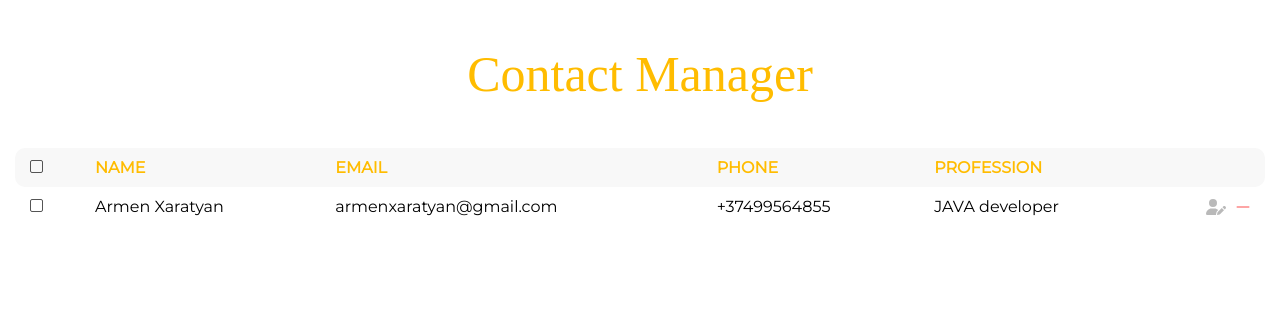
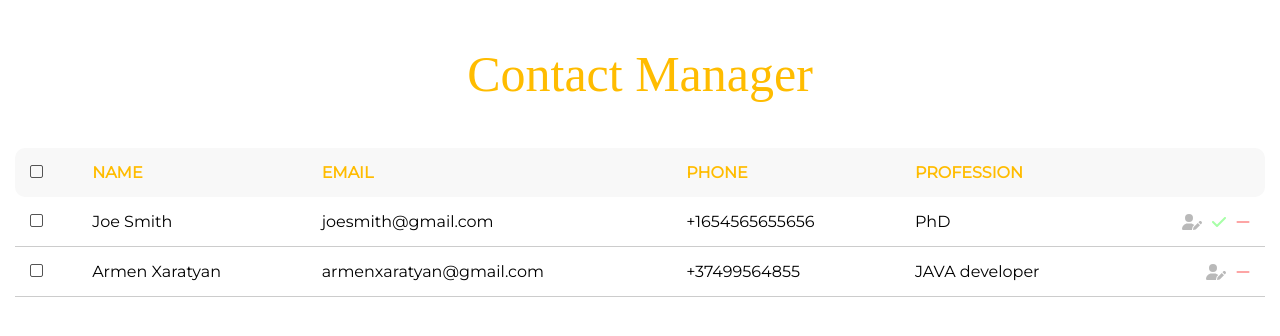
Before and after one commit to ghumash/ContactManager, a React (Create React App) app: page / in a window 1280 px wide. Both pictures are taken after a click on the icon 1243 px from the left and 206 px from the top of the page. Shown: the top 336 px of the page. Built offline with nearby package versions, Linux system fonts and the light colour scheme; a web font is replaced by a local one.

Commit message:
Feat: on delete icon on the "ListItem" component

```diff
--- a/src/List/List.css
+++ b/src/List/List.css
@@ -24,6 +24,6 @@
 }
 
 .swal-title:first-child {
-  margin-top: 95px;
+  margin-top: 96px;
 }
 /*sweet alert end*/
--- a/src/List/List.jsx
+++ b/src/List/List.jsx
@@ -1,6 +1,6 @@
 import "./List.css";
 import { list } from "../const";
-import Caption from "../Caption/Caption";
+import Caption from "./Caption/Caption";
 import ListHeader from "./ListHeader/ListHeader";
 import ListItem from "./ListItem/ListItem";
 
@@ -25,6 +25,7 @@ export default function List() {
 
   const onDelete = (id) => {
     setContacts(contacts.filter((contact) => contact.id !== id));
+    popup("Deleted!");
   };
 
   return (
--- a/src/List/ListHeader/ListHeader.css
+++ b/src/List/ListHeader/ListHeader.css
@@ -3,7 +3,7 @@
 }
 
 .ListHeader-item {
-  padding: 10px 15px;
+  padding: 15px;
   text-align: left;
   color: rgb(255 188 0);
 }
--- a/src/List/ListItem/ListItem.css
+++ b/src/List/ListItem/ListItem.css
@@ -1,5 +1,6 @@
 .ListItem-item {
-  padding: 10px 15px;
+  padding: 15px;
+  border-bottom: 1px solid #ccc;
 }
 
 .ListItem-icon-group {
@@ -12,17 +13,27 @@
   margin-right: 10px;
   color: #757575;
   cursor: pointer;
-  opacity: .5;
-  transition: .2s ease-in-out
+  opacity: 0.5;
+  transition: 0.2s ease-in-out;
 }
 
 .fa-minus {
   color: #fd4e4e;
   cursor: pointer;
-  opacity: .5;
-  transition: .2s ease-in-out
+  opacity: 0.5;
+  transition: 0.2s ease-in-out;
 }
 
-.fa-user-pen:hover, .fa-minus:hover {
+.fa-check {
+  margin-right: 10px;
+  color: hsl(120, 100%, 66%);
+  cursor: pointer;
+  opacity: 0.5;
+  transition: 0.2s ease-in-out;
+}
+
+.fa-user-pen:hover,
+.fa-check:hover,
+.fa-minus:hover {
   opacity: 1;
 }
--- a/src/List/ListItem/ListItem.jsx
+++ b/src/List/ListItem/ListItem.jsx
@@ -1,6 +1,7 @@
 import "./ListItem.css";
 import { FontAwesomeIcon } from "@fortawesome/react-fontawesome";
-import { faMinus, faUserPen } from "@fortawesome/free-solid-svg-icons";
+import { faUserPen, faMinus, faCheck } from "@fortawesome/free-solid-svg-icons";
+import { useState } from "react";
 
 export default function ListItem({
   id,
@@ -12,6 +13,35 @@ export default function ListItem({
   profession,
   onDelete,
 }) {
+  const areYouSure = (
+    <>
+      <FontAwesomeIcon
+        icon={faCheck}
+        onClick={() => {
+          onDelete(id);
+          console.log(id);
+        }}
+      />
+      <FontAwesomeIcon
+        icon={faMinus}
+        onClick={() => {
+          setIconSelector(iconMinus);
+        }}
+      />
+    </>
+  );
+
+  const iconMinus = (
+    <FontAwesomeIcon
+      icon={faMinus}
+      onClick={() => {
+        setIconSelector(areYouSure);
+      }}
+    />
+  );
+
+  const [iconSelector, setIconSelector] = useState(iconMinus);
+
   return (
     <tr className="ListItem-row">
       <td className="ListItem-item">
@@ -30,7 +60,7 @@ export default function ListItem({
       <td className="ListItem-item">
         <div className="ListItem-icon-group">
           <FontAwesomeIcon icon={faUserPen} />
-          <FontAwesomeIcon icon={faMinus} onClick={() => onDelete(id)} />
+          {iconSelector}
         </div>
       </td>
     </tr>
```
Also changed, not shown: src/List/Caption/Caption.css (renamed from src/Caption/Caption.css), src/List/Caption/Caption.jsx (renamed from src/Caption/Caption.jsx).
